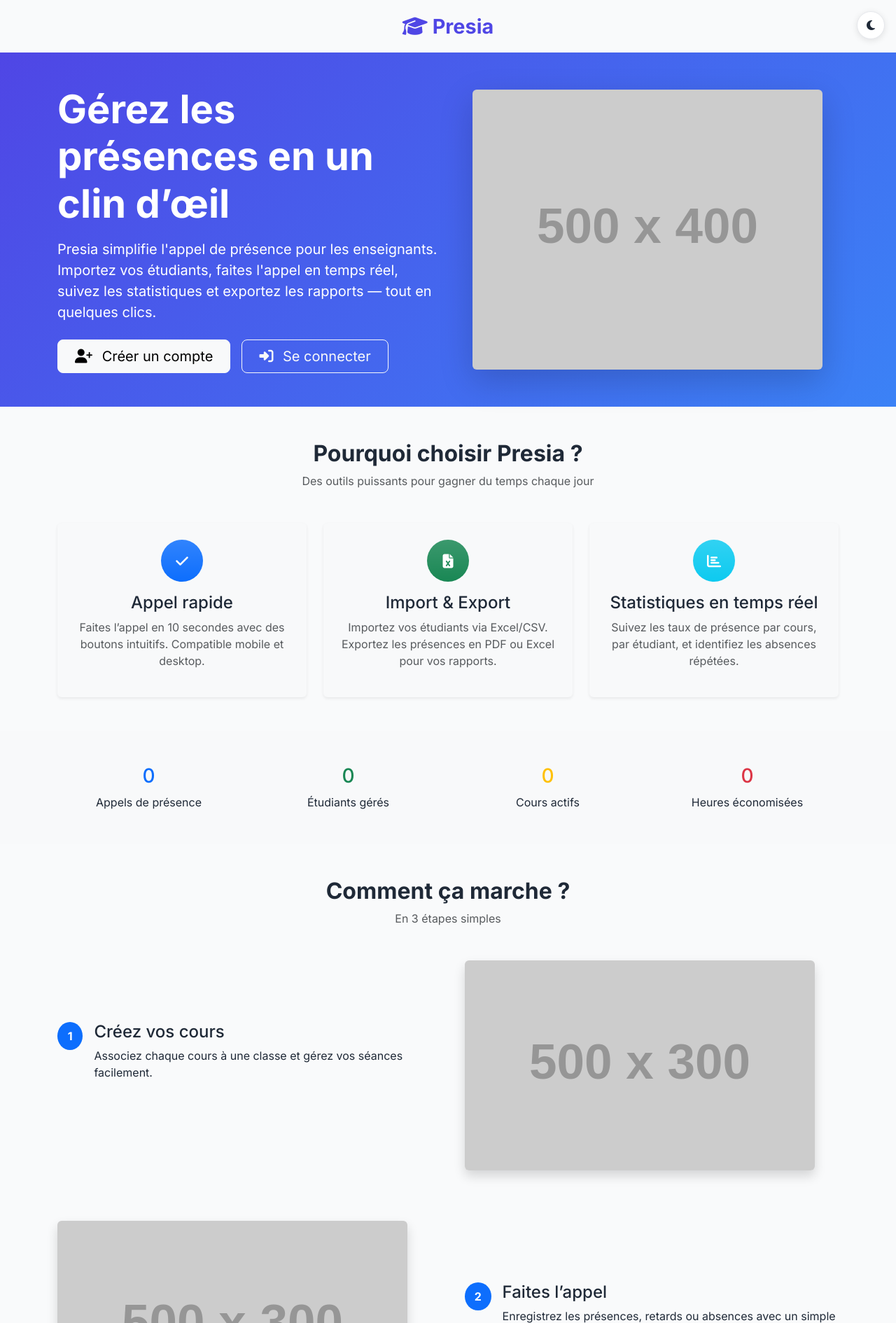
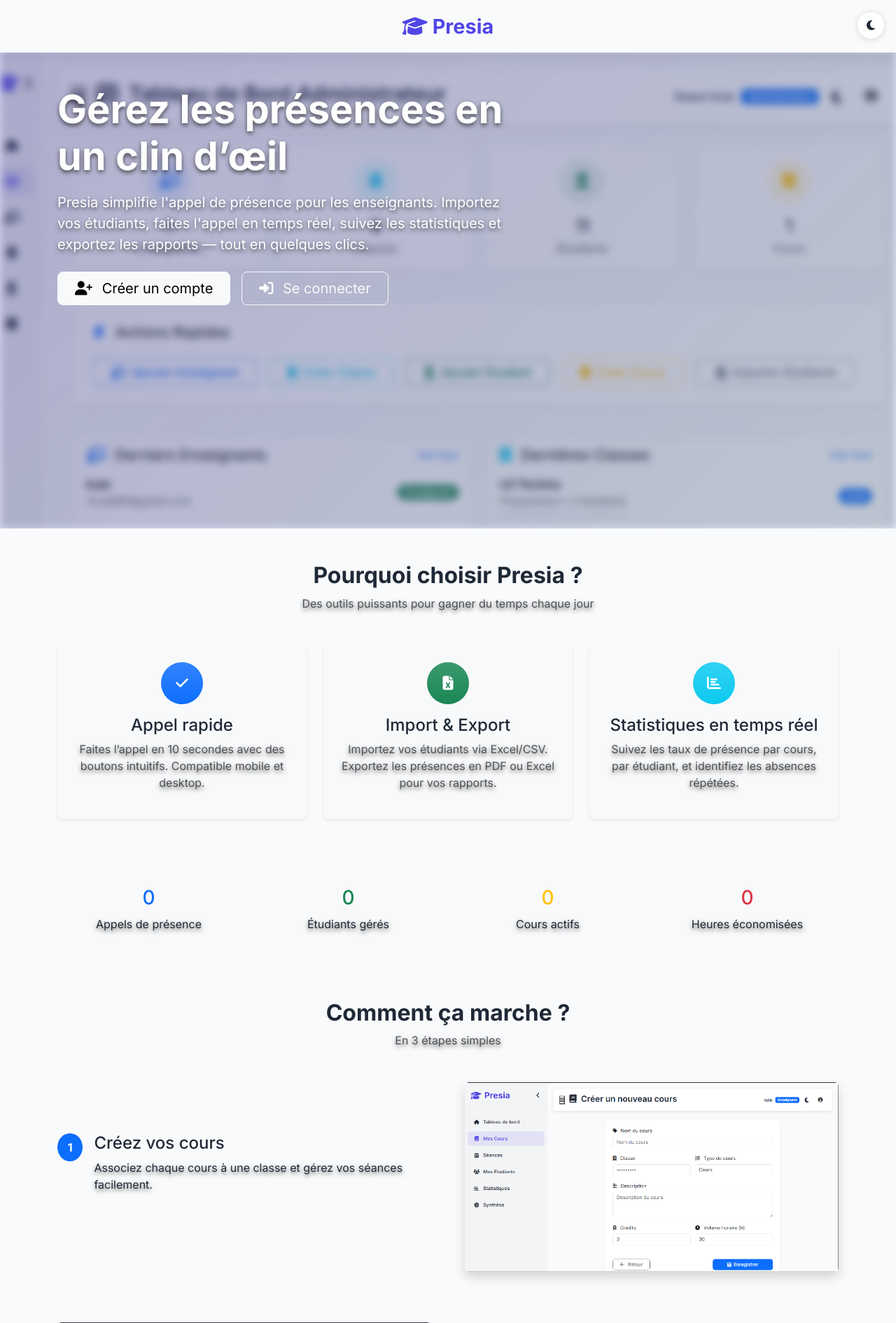
Before and after one commit to RobertKule/presence, a Django app: page / in a window 1280 px wide. Shown: the top 1890 px of the page at 70% size. Run offline with Django 5.2, Linux system fonts and the light colour scheme; grey boxes labelled with a size stand in for pictures from a placeholder-image service; data that the repository does not hold is empty; some libraries are stand-ins or nearby versions.

Commit message:
configure design

```diff
--- a/core/templates/core/home.html
+++ b/core/templates/core/home.html
@@ -5,10 +5,48 @@
 
 {% block content %}
 <!-- Hero Section -->
-<section class="bg-primary text-white py-5" style="background: linear-gradient(135deg, #4f46e5, #3b82f6);">
-  <div class="container">
+<section class="position-relative text-white py-5" style="overflow: hidden;min-height: 85vh;">
+
+  <!-- Carousel en arrière-plan -->
+  <div id="heroCarousel" class="carousel slide position-absolute top-0 start-0 w-100 h-100" data-bs-ride="carousel" style="z-index: 1;">
+    <div class="carousel-inner h-100">
+
+      <!-- Image 1 -->
+      <div class="carousel-item active h-100">
+        <img src="{% static 'img/imagedash.png' %}" class="d-block w-100 h-100 object-fit-cover hero-img" alt="Dashboard Presia">
+      </div>
+
+      <!-- Image 2 -->
+      <div class="carousel-item h-100">
+        <img src="{% static 'img/bg_teacher_2.jpg' %}" class="d-block w-100 h-100 object-fit-cover hero-img" alt="Professeur en classe">
+      </div>
+
+      <!-- Image 3 -->
+      <div class="carousel-item h-100">
+        <img src="{% static 'img/bg_teacher_3.jpg' %}" class="d-block w-100 h-100 object-fit-cover hero-img" alt="Appel mobile Presia">
+      </div>
+
+      <!-- Image 4 -->
+      <div class="carousel-item h-100">
+        <img src="{% static 'img/bg_teacher_4.jpg' %}" class="d-block w-100 h-100 object-fit-cover hero-img" alt="Statistiques en temps réel">
+      </div>
+
+      <!-- Image 5 -->
+      <div class="carousel-item h-100">
+        <img src="{% static 'img/bg_teacher_african.jpg' %}" class="d-block w-100 h-100 object-fit-cover hero-img" alt="Gain de temps Presia">
+      </div>
+    </div>
+  </div>
+
+  <!-- Overlay sombre/dégradé -->
+  <div class="position-absolute top-0 start-0 w-100 h-100"
+       style="background: linear-gradient(135deg, rgba(79,70,229,0.2), rgba(59,130,246,0.1)); z-index: 2;">
+  </div>
+
+  <!-- Contenu Hero -->
+  <div class="container position-relative" style="z-index: 3;">
     <div class="row align-items-center">
-      <div class="col-lg-6 mb-5 mb-lg-0">
+      <div class="col-lg-7 mb-5 mb-lg-0">
         <h1 class="display-4 fw-bold mb-3">Gérez les présences en un clin d’œil</h1>
         <p class="lead mb-4 opacity-90">
           Presia simplifie l'appel de présence pour les enseignants.
@@ -23,15 +61,28 @@
           </a>
         </div>
       </div>
-      <div class="col-lg-6 text-center">
-        <img src="https://placehold.co/500x400/4f46e5/ffffff?text=Presia+App"
-             alt="Interface Presia"
-             class="img-fluid rounded shadow-lg"
-             style="max-height: 400px; object-fit: cover;">
-      </div>
     </div>
   </div>
 </section>
+
+<style>
+  /* Images du hero */
+  .hero-img {
+    filter: blur(6px) brightness(0.8);
+    object-fit: cover;
+    transition: filter 0.5s ease-in-out;
+  }
+
+  /* Mode sombre : on rend encore plus sombre pour garder le contraste */
+  [data-theme="dark"] .hero-img {
+    filter: blur(6px) brightness(0.5);
+  }
+
+  /* Texte toujours lisible */
+  section h1, section p {
+    text-shadow: 0 3px 6px rgba(0,0,0,0.6);
+  }
+</style>
 
 <!-- Features Section -->
 <section class="py-5">
@@ -112,7 +163,7 @@
 
     <div class="row g-5 align-items-center">
       <div class="col-lg-6 order-lg-2">
-        <img src="https://placehold.co/500x300/6366f1/ffffff?text=Créer+un+cours" class="img-fluid rounded shadow">
+        <img src="{% static 'img/imageadd.png' %}" class="img-fluid rounded shadow">
       </div>
       <div class="col-lg-6">
         <div class="d-flex align-items-start mb-4">
@@ -127,7 +178,7 @@
 
     <div class="row g-5 align-items-center mt-4">
       <div class="col-lg-6">
-        <img src="https://placehold.co/500x300/10b981/ffffff?text=Appel+de+présence" class="img-fluid rounded shadow">
+        <img src="{% static 'img/image_appel.png' %}" class="img-fluid rounded shadow">
       </div>
       <div class="col-lg-6">
         <div class="d-flex align-items-start mb-4">
@@ -142,7 +193,7 @@
 
     <div class="row g-5 align-items-center mt-4">
       <div class="col-lg-6 order-lg-2">
-        <img src="https://placehold.co/500x300/f59e0b/ffffff?text=Statistiques" class="img-fluid rounded shadow">
+        <img src="{% static 'img/image_stats.png' %}" class="img-fluid rounded shadow">
       </div>
       <div class="col-lg-6">
         <div class="d-flex align-items-start mb-4">
```
Also changed, not shown: static/img/bg_teacher_1.jpg (added), static/img/bg_teacher_2.jpg (added), static/img/bg_teacher_3.jpg (added), static/img/bg_teacher_4.jpg (added), static/img/bg_teacher_african.jpg (added), static/img/image_appel.png (added), static/img/image_stats.png (added), static/img/imageadd.png (added), static/img/imagedash.png (added).
